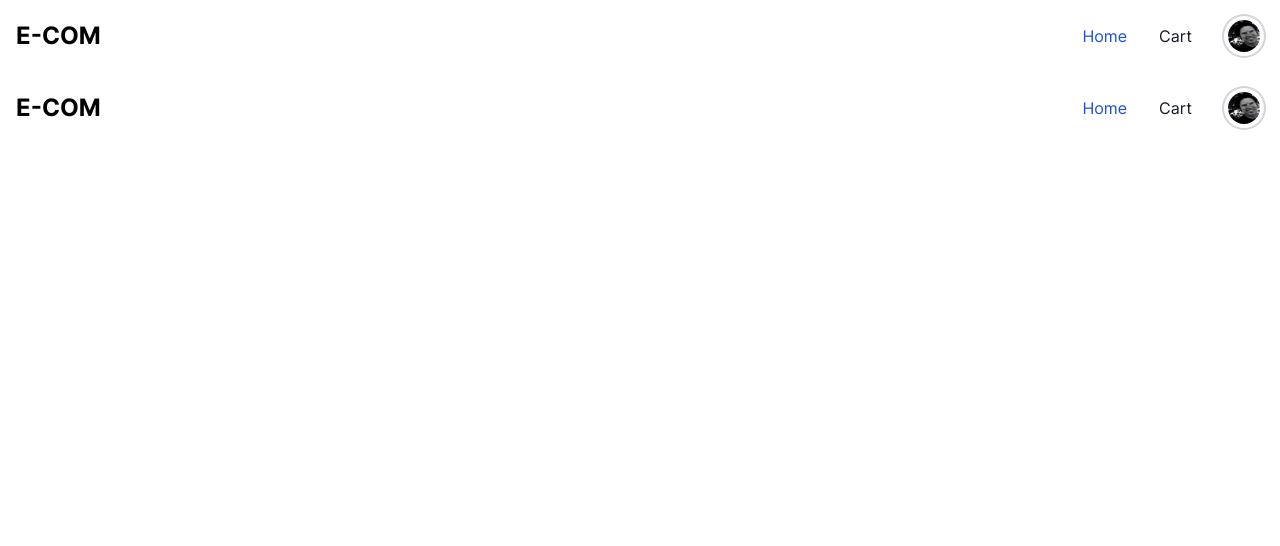
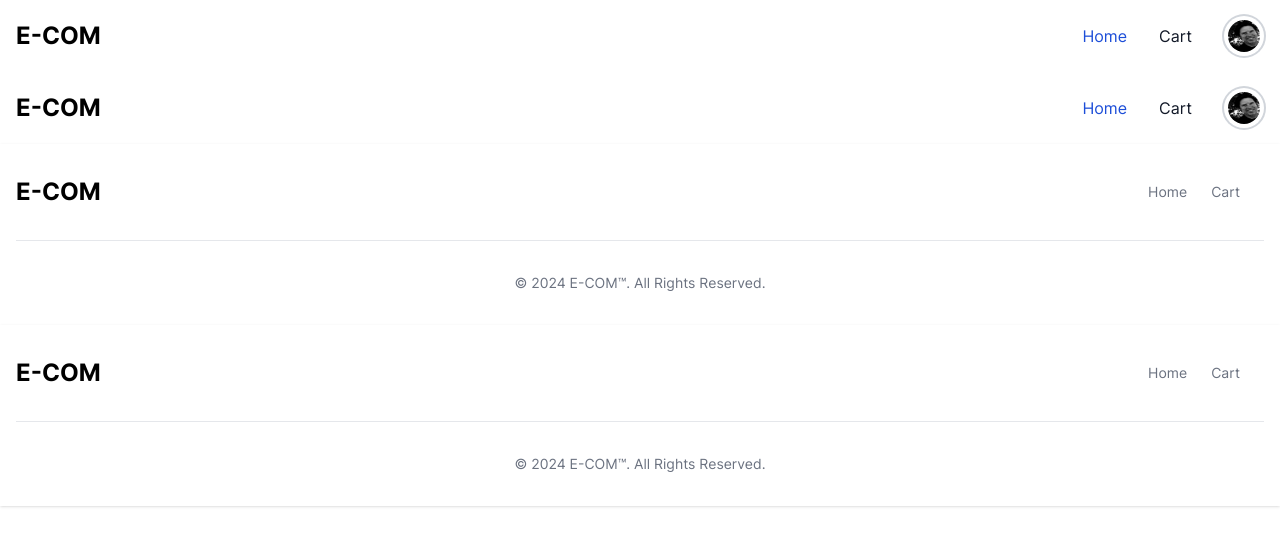
Before and after one commit to HoucemChhaidar/ecommerce-app, an Angular app: page / in a window 1280 px wide. Shown: the top 546 px of the page. Built offline with nearby package versions, Linux system fonts and the light colour scheme.

Commit message:
Created footer

```diff
--- a/src/app/app.component.html
+++ b/src/app/app.component.html
@@ -1,2 +1,3 @@
 <app-navbar></app-navbar>
 <router-outlet></router-outlet>
+<app-footer></app-footer>
--- a/src/app/app.component.ts
+++ b/src/app/app.component.ts
@@ -1,11 +1,12 @@
 import { Component } from '@angular/core';
 import { RouterOutlet } from '@angular/router';
 import { NavbarComponent } from './components/navbar/navbar.component';
+import { FooterComponent } from './components/footer/footer.component';
 
 @Component({
   selector: 'app-root',
   standalone: true,
-  imports: [RouterOutlet,NavbarComponent],
+  imports: [RouterOutlet,NavbarComponent,FooterComponent],
   templateUrl: './app.component.html',
   styleUrl: './app.component.css'
 })
--- /dev/null
+++ b/src/app/components/footer/footer.component.html
@@ -0,0 +1,20 @@
+<footer class="bg-white  shadow dark:bg-gray-900">
+    <div class="w-full max-w-screen-xl mx-auto p-4 md:py-8">
+        <div class="sm:flex sm:items-center sm:justify-between">
+            <a href="#" class="flex items-center mb-4 sm:mb-0 space-x-3 rtl:space-x-reverse">
+                <span class="self-center text-2xl font-semibold whitespace-nowrap dark:text-white">E-COM</span>
+            </a>
+            <ul class="flex flex-wrap items-center mb-6 text-sm font-medium text-gray-500 sm:mb-0 dark:text-gray-400">
+                <li>
+                    <a href="#" class="hover:underline me-4 md:me-6">Home</a>
+                </li>
+                <li>
+                    <a href="#" class="hover:underline me-4 md:me-6">Cart</a>
+                </li>
+            </ul>
+        </div>
+        <hr class="my-6 border-gray-200 sm:mx-auto dark:border-gray-700 lg:my-8" />
+        <span class="block text-sm text-gray-500 sm:text-center dark:text-gray-400">© 2024 <a
+                href="" class="hover:underline">E-COM™</a>. All Rights Reserved.</span>
+    </div>
+</footer>
```
Also changed, not shown: src/app/components/footer/footer.component.ts (added, +12 -0 lines), src/app/components/footer/footer.component.css (added), 1 other file (tests, documents, lock files or other folders).
